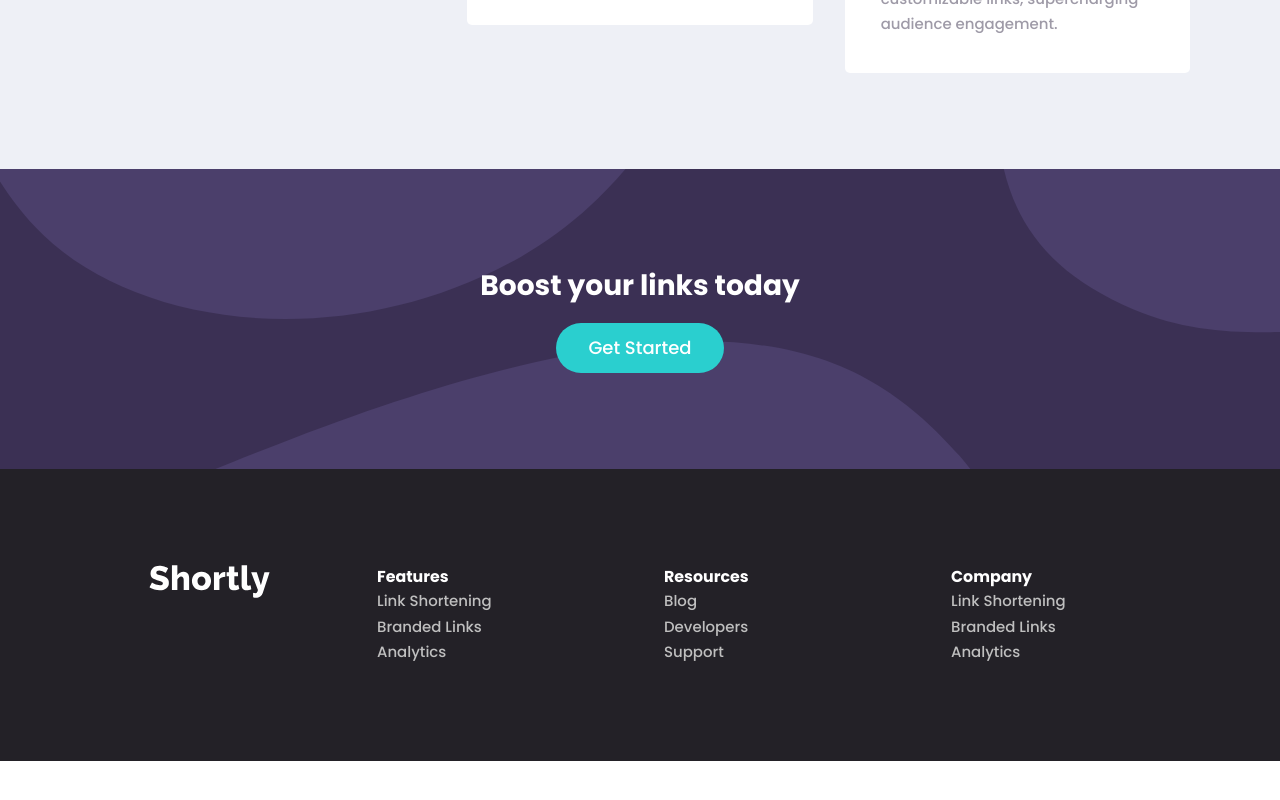
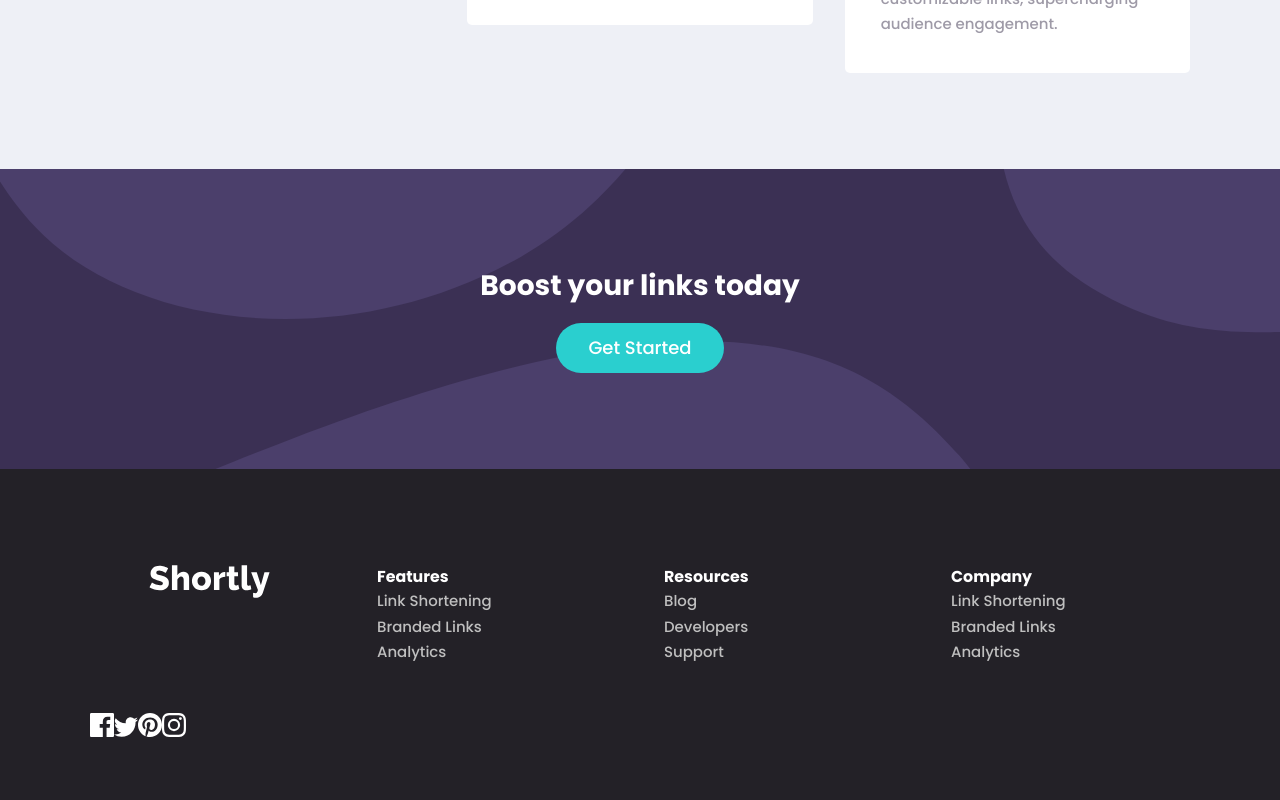
Before and after one commit to msunji/url-shortener, a React (Create React App) app: page / in a window 1280 px wide. Shown: the part 1318-2118 px from the top of the page. Before the commit the page ends 2079 px from the top, so only its background shows below. Built offline with nearby package versions, Linux system fonts and the light colour scheme.

Commit message:
Add icons

```diff
--- a/src/components/Footer.js
+++ b/src/components/Footer.js
@@ -1,4 +1,8 @@
 import { ReactComponent as Logo } from '../assets/img/logo.svg';
+import { ReactComponent as FBIcon } from '../assets/img/icon-facebook.svg';
+import { ReactComponent as IGIcon } from '../assets/img/icon-instagram.svg';
+import { ReactComponent as TWIcon } from '../assets/img/icon-twitter.svg';
+import { ReactComponent as PinIcon } from '../assets/img/icon-pinterest.svg';
 import '../styles/components/Footer.scss';
 
 const Footer = () => {
@@ -26,6 +30,12 @@ const Footer = () => {
           <span>Branded Links</span>
           <span>Analytics</span>
         </div>
+        <div className="icon-container">
+          <FBIcon />
+          <TWIcon />
+          <PinIcon/>
+          <IGIcon />
+        </div>
       </div>
     </footer>
   )
```
